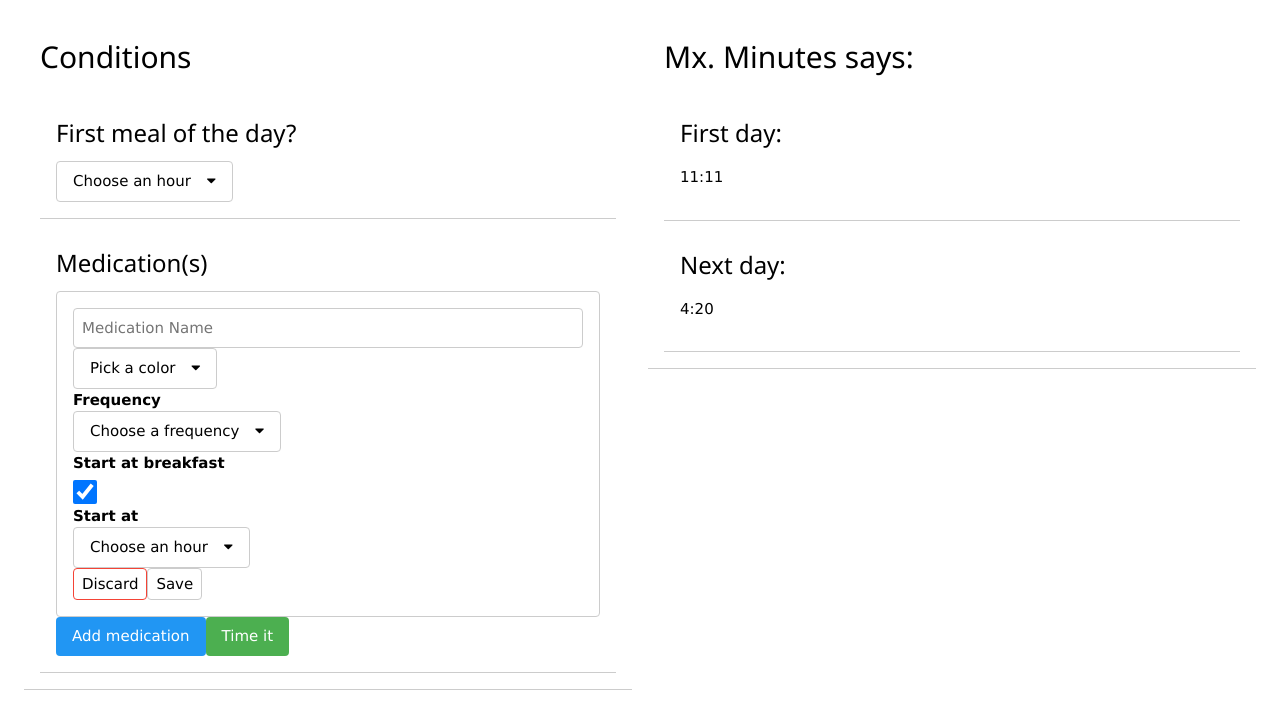
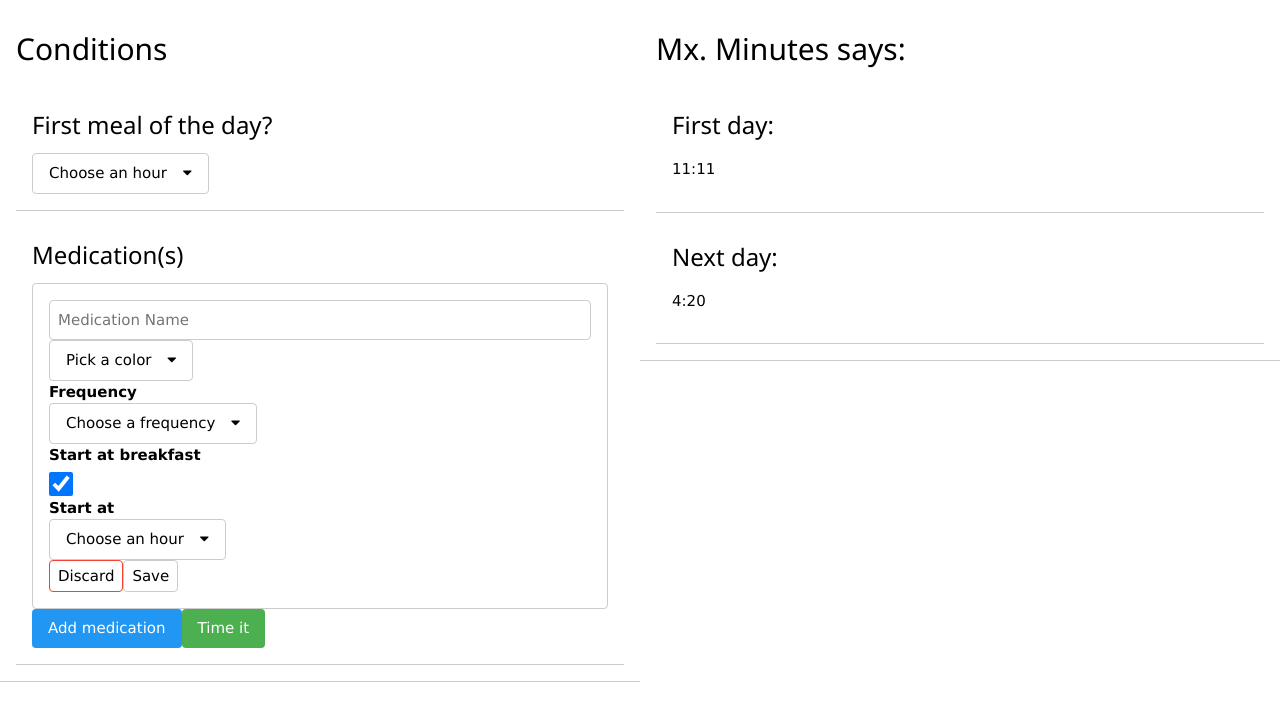
Before and after one commit to daini-rl/mx-minutes, a React (Create React App) app: page / in a window 1280 px wide. Shown: the top 712 px of the page. Built offline with nearby package versions, Linux system fonts and the light colour scheme.

Commit message:
local: delete div with extra paddings

```diff
--- a/src/App.tsx
+++ b/src/App.tsx
@@ -1,11 +1,7 @@
 import Test from './sections/test';
 
 function App() {
-    return (
-        <div className='w3-row-padding w3-padding'>
-            <Test />
-        </div>
-    );
+    return <Test />;
 }
 
 export default App;
```
